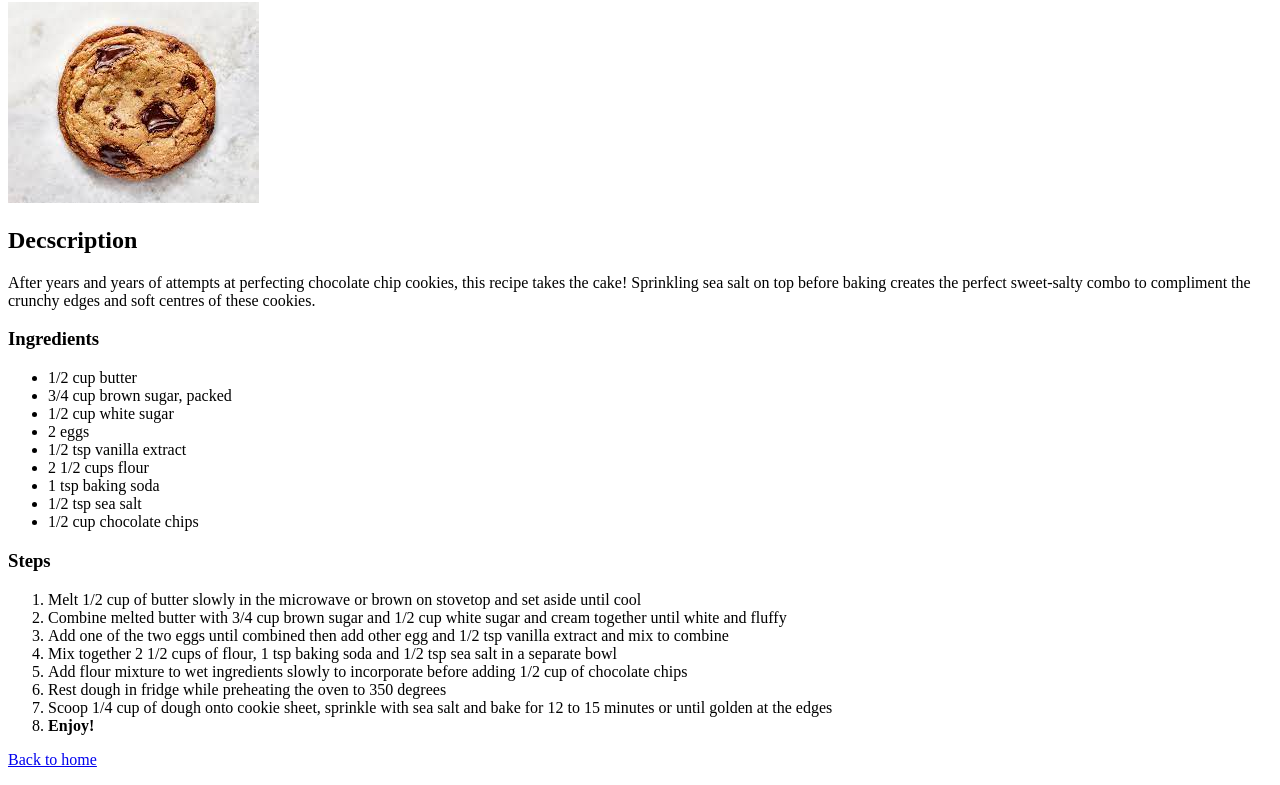
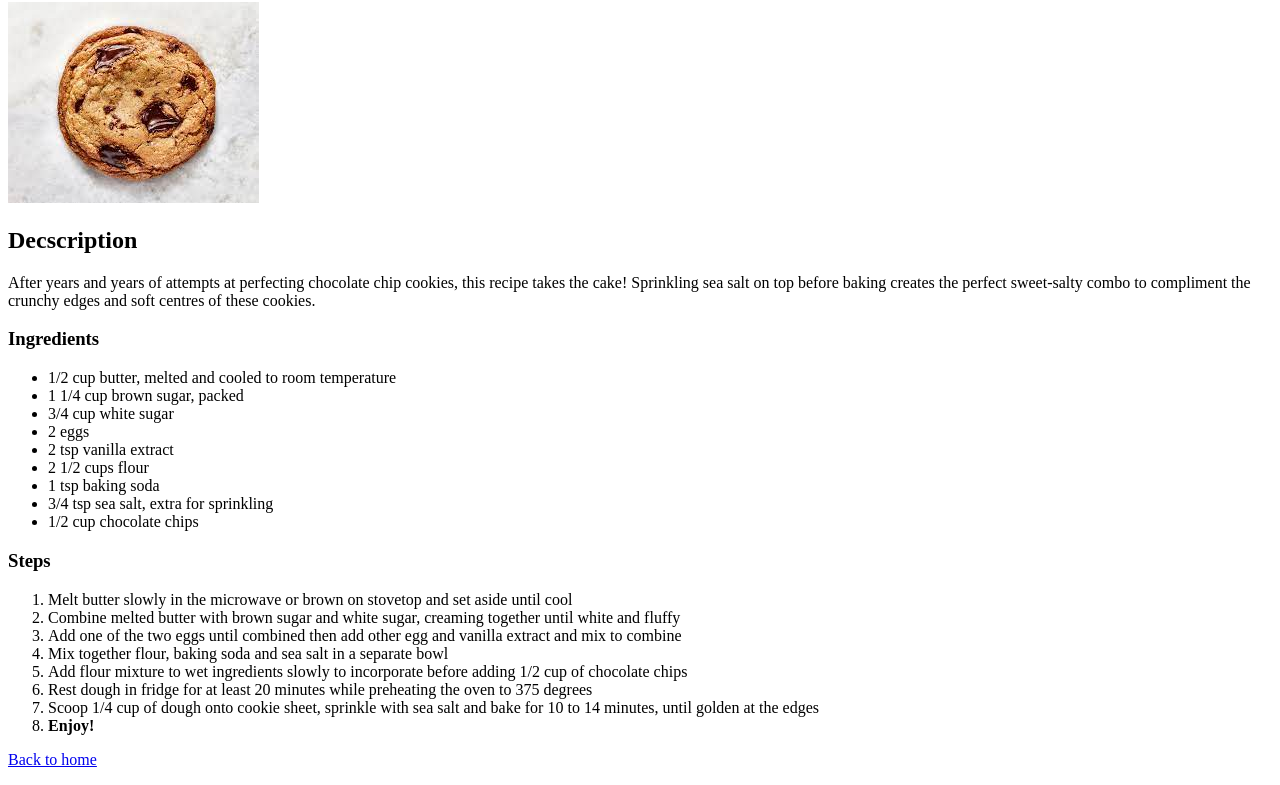
Before and after one commit to girlturnedgamer/odin-recipes, a plain HTML site: page recipes/cookies.html in a window 1280 px wide. Shown: the part 78-863 px from the top of the page. Drawn offline with Linux system fonts and the light colour scheme.

Commit message:
Edit apple.html

```diff
--- a/recipes/cookies.html
+++ b/recipes/cookies.html
@@ -20,14 +20,14 @@
         <p>
             <h3>Ingredients</h3>
             <ul>
-                <li>1/2 cup butter</li>
-                <li>3/4 cup brown sugar, packed</li>
-                <li>1/2 cup white sugar</li>
+                <li>1/2 cup butter, melted and cooled to room temperature</li>
+                <li>1 1/4 cup brown sugar, packed</li>
+                <li>3/4 cup white sugar</li>
                 <li>2 eggs</li>
-                <li>1/2 tsp vanilla extract</li>
+                <li>2 tsp vanilla extract</li>
                 <li>2 1/2 cups flour</li>
                 <li>1 tsp baking soda</li>
-                <li>1/2 tsp sea salt</li>
+                <li>3/4 tsp sea salt, extra for sprinkling</li>
                 <li>1/2 cup chocolate chips</li>
             </ul>
         </p>
@@ -35,13 +35,13 @@
         <p>
             <h3>Steps</h3>
             <ol>
-                <li>Melt 1/2 cup of butter slowly in the microwave or brown on stovetop and set aside until cool</li>
-                <li>Combine melted butter with 3/4 cup brown sugar and 1/2 cup white sugar and cream together until white and fluffy</li>
-                <li>Add one of the two eggs until combined then add other egg and 1/2 tsp vanilla extract and mix to combine</li>
-                <li>Mix together 2 1/2 cups of flour, 1 tsp baking soda and 1/2 tsp sea salt in a separate bowl</li>
+                <li>Melt butter slowly in the microwave or brown on stovetop and set aside until cool</li>
+                <li>Combine melted butter with brown sugar and white sugar, creaming together until white and fluffy</li>
+                <li>Add one of the two eggs until combined then add other egg and vanilla extract and mix to combine</li>
+                <li>Mix together flour, baking soda and sea salt in a separate bowl</li>
                 <li>Add flour mixture to wet ingredients slowly to incorporate before adding 1/2 cup of chocolate chips</li>
-                <li>Rest dough in fridge while preheating the oven to 350 degrees</li>
-                <li>Scoop 1/4 cup of dough onto cookie sheet, sprinkle with sea salt and bake for 12 to 15 minutes or until golden at the edges</li>
+                <li>Rest dough in fridge for at least 20 minutes while preheating the oven to 375 degrees</li>
+                <li>Scoop 1/4 cup of dough onto cookie sheet, sprinkle with sea salt and bake for 10 to 14 minutes, until golden at the edges</li>
                 <li><strong>Enjoy!</strong></li>
         </ol>
         </p>
```
Also changed, not shown: recipes/apple.html (+10 -8 lines).
